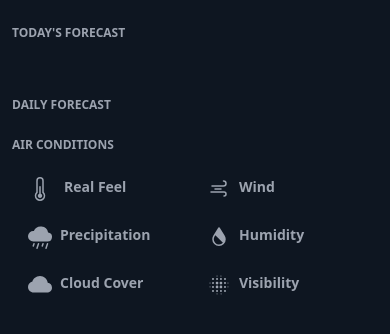
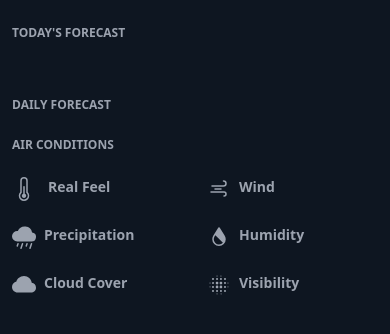
Before and after one commit to mntando/Weather-App, a Flask app: template templates/index.html in a window 390 px wide. Shown: the part 255-589 px from the top of the page. Run offline with Flask 3, Linux system fonts and the light colour scheme; the template is opened without the code that fills it, so the values that code supplies are empty; parts of the project's set-up code (start-up, migrations or seed data) failed here and were passed over; some libraries are stand-ins or nearby versions.

Commit message:
Fix padding in air conditions section for improved layout

```diff
--- a/templates/index.html
+++ b/templates/index.html
@@ -93,7 +93,7 @@ Weather50
   </h2>
 
   <div class="flex flex-col flex-1 min-h-0 overflow-y-hidden" data-simplebar>
-    <div class="grid lg:first:pl-0 lg:last:pr-0 grid-cols-2 gap-6 lg:flex lg:flex-nowrap lg:flex-1 lg:items-stretch font-semibold py-6 px-4 lg:py-8 lg:px-6">
+    <div class="grid lg:first:pl-0 lg:last:pr-0 grid-cols-2 gap-6 lg:flex lg:flex-nowrap lg:flex-1 lg:items-stretch font-semibold py-6 lg:py-8 lg:px-6">
       <div class="flex flex-row gap-3 lg:justify-center lg:flex-1 lg:min-w-[150px] lg:px-4">
         <svg class="size-6" xmlns="http://www.w3.org/2000/svg" fill="currentColor" viewBox="0 0 16 16">
           <path d="M9.5 12.5a1.5 1.5 0 1 1-2-1.415V6.5a.5.5 0 0 1 1 0v4.585a1.5 1.5 0 0 1 1 1.415"/>
```
